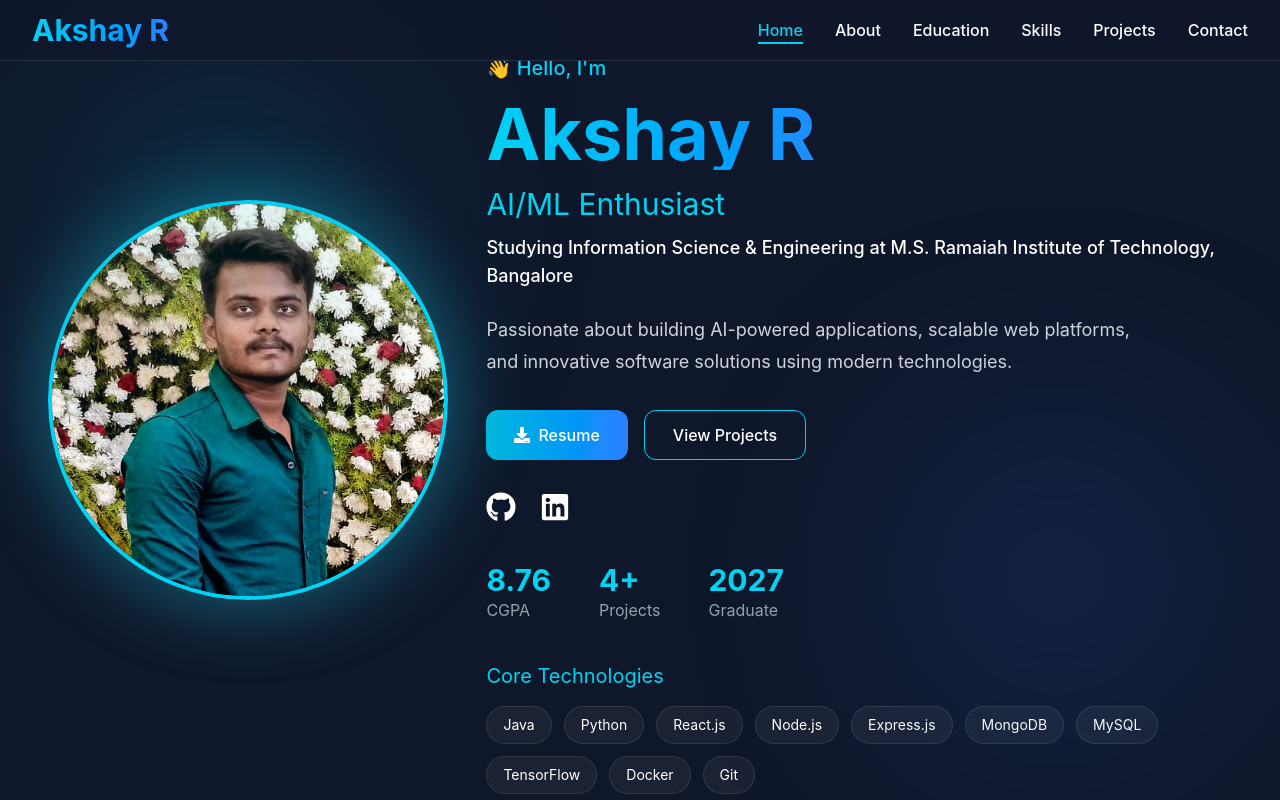
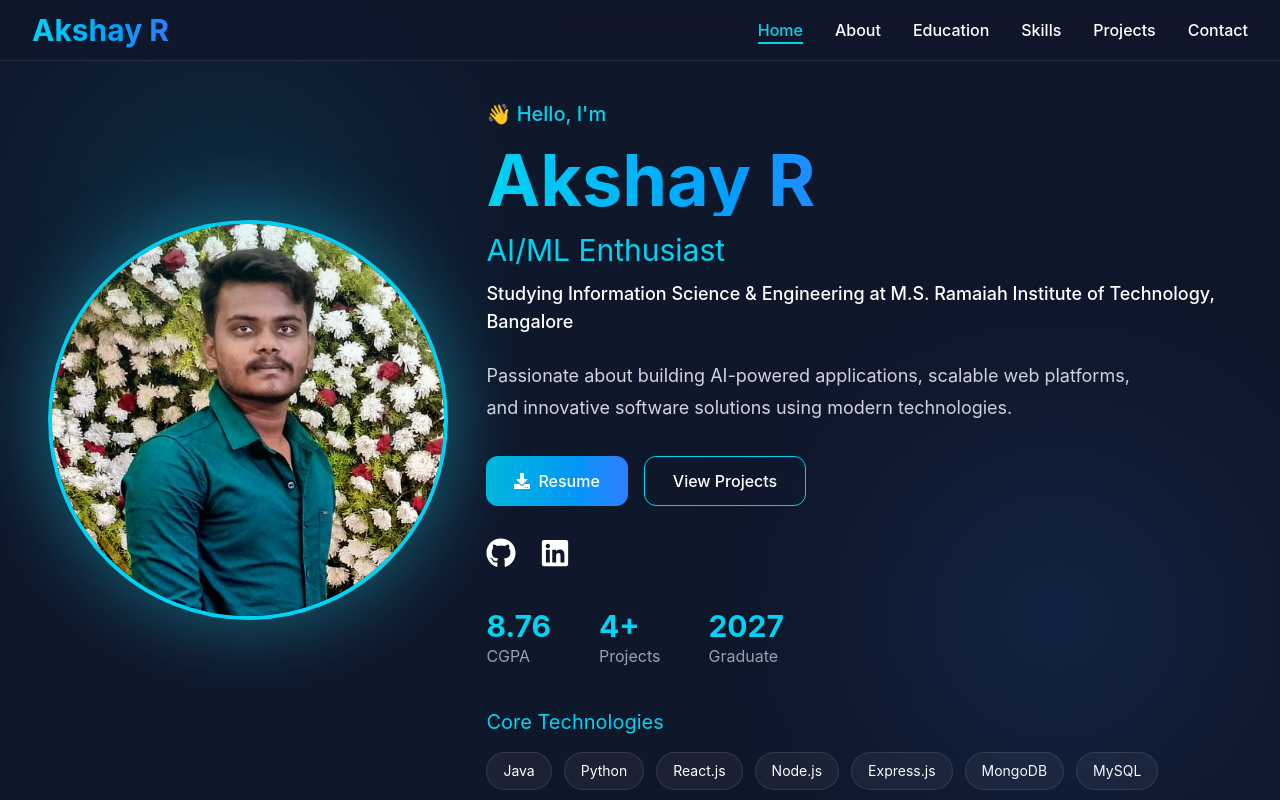
Before and after one commit to Akshay001-A/portfolio, a React app: page / in a window 1280 px wide. Shown: the top 800 px of the page. Built offline with nearby package versions, Linux system fonts and the light colour scheme; the HTML template or start-up script is replaced by a standard one.

Commit message:
fix: improve hero section alignment

```diff
--- a/src/components/Hero.tsx
+++ b/src/components/Hero.tsx
@@ -50,7 +50,7 @@ function Hero() {
           initial={{ opacity: 0, x: 80 }}
           animate={{ opacity: 1, x: 0 }}
           transition={{ duration: 0.8 }}
-          className="mt-12"
+          className="mt-25"
         >
 
           <p className="text-cyan-400 text-xl font-medium mb-4">
```
